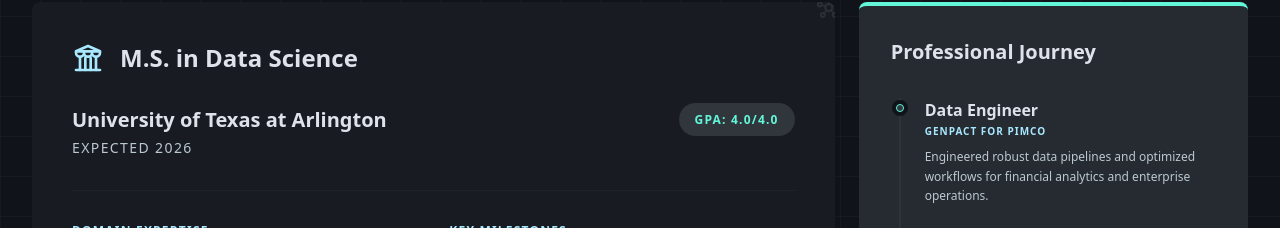
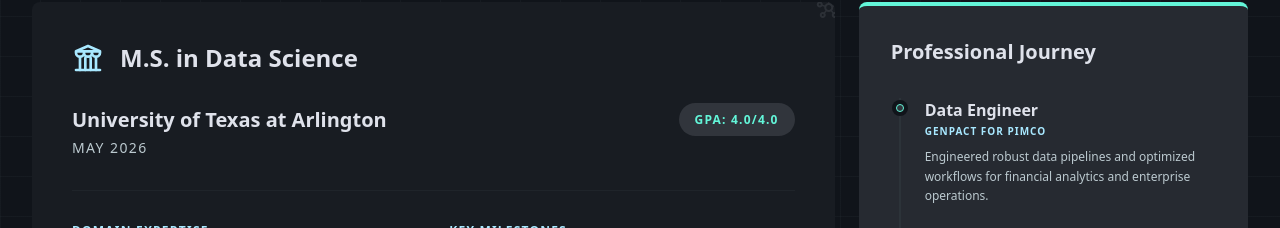
Before and after one commit to silverfrost702/portfolio, a Next.js app: page /about in a window 1280 px wide. Shown: the part 1344-1572 px from the top of the page. Built offline with nearby package versions, Linux system fonts and the light colour scheme.

Commit message:
chgs7 upd grad date

```diff
--- a/src/app/about/page.tsx
+++ b/src/app/about/page.tsx
@@ -79,7 +79,7 @@ export default function AboutPage() {
                       University of Texas at Arlington
                     </p>
                     <p className="text-on-surface-variant font-label text-sm uppercase tracking-widest mt-1">
-                      Expected 2026
+                      May 2026
                     </p>
                   </div>
                   <div className="mt-4 md:mt-0">
```
